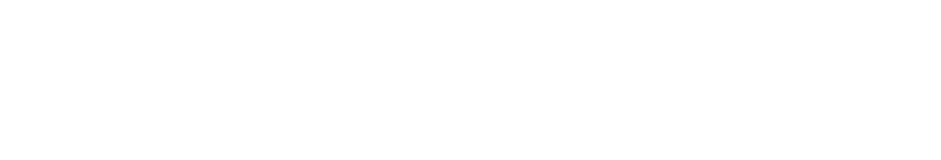
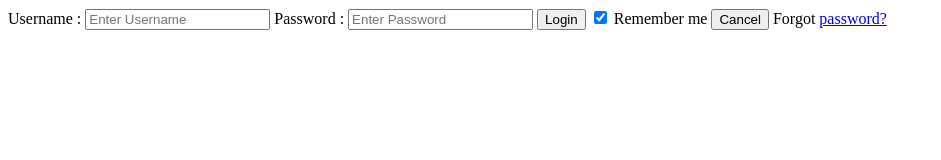
Before and after one commit to veinkz/crap-portfolio, a plain HTML site: page index.html in a window 1280 px wide. Shown: the whole page, without its empty margins (0-941 px from the left). Drawn offline with Linux system fonts and the light colour scheme.

Commit message:
Added index-html

```diff
--- a/index.html
+++ b/index.html
@@ -7,6 +7,17 @@
   <title>CRAP PORTFOLIO</title>
 </head>
 <body>
-
+  <form>
+    <div class="container">
+        <label>Username : </label>
+        <input type="text" placeholder="Enter Username" name="username" required>
+        <label>Password : </label>
+        <input type="password" placeholder="Enter Password" name="password" required>
+        <button type="submit">Login</button>
+        <input type="checkbox" checked="checked"> Remember me
+        <button type="button" class="cancelbtn"> Cancel</button>
+        Forgot <a href="#"> password? </a>
+    </div>
+  </form>
 </body>
 </html>
```
